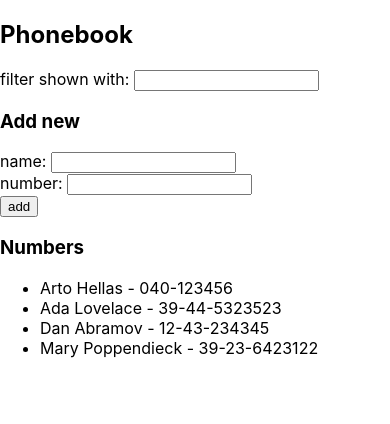
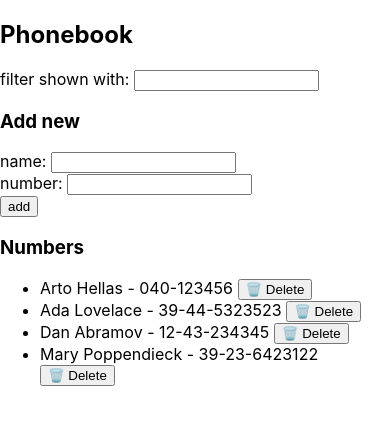
Before and after one commit to markoseppanen/fsOpen, a React (Create React App) app in the folder part2/phonebook/: page / in a window 390 px wide. Shown: the top 424 px of the page. Built offline with nearby package versions, Linux system fonts and the light colour scheme; data requests are answered from the project's data file; the HTML template or start-up script is replaced by a standard one.

Commit message:
phonebook: step9

```diff
--- a/part2/phonebook/src/App.js
+++ b/part2/phonebook/src/App.js
@@ -13,7 +13,7 @@ const App = () => {
   const [filter, setFilter] = useState('');
 
   useEffect(() => {
-    Persons.getAll().then(persons => setPersons(persons));
+    Persons.getAllPersons().then(persons => setPersons(persons));
   }, []);
 
   const addPerson = event => {
@@ -22,13 +22,22 @@ const App = () => {
     if (persons.some(person => person.name === newName)) {
       window.alert(`${newName} is already added to phonebook`);
     } else {
-      Persons.add({
+      Persons.addPerson({
         name: newName,
         number: newNumber,
       }).then(person => setPersons(persons.concat(person)));
 
       setNewName('');
       setNewNumber('');
+    }
+  };
+
+  const deletePerson = id => {
+    const person = persons.filter(person => person.id === id).pop();
+
+    if (window.confirm(`Are you sure you want to delete ${person.name}`)) {
+      Persons.deletePerson(id);
+      setPersons(persons.filter(person => person.id !== id));
     }
   };
 
@@ -64,7 +73,7 @@ const App = () => {
         newNumber={newNumber}
       />
       <h3>Numbers</h3>
-      <NameList filteredList={filteredList} />
+      <NameList filteredList={filteredList} deletePerson={deletePerson} />
     </div>
   );
 };
--- a/part2/phonebook/src/components/Namelist.js
+++ b/part2/phonebook/src/components/Namelist.js
@@ -1,8 +1,9 @@
-export const NameList = ({ filteredList }) => (
+export const NameList = ({ deletePerson, filteredList }) => (
   <ul>
     {filteredList.map(person => (
       <li key={person.id}>
-        {person.name} - {person.number}
+        {person.name} - {person.number}{' '}
+        <button onClick={() => deletePerson(person.id)}>🗑️ Delete</button>
       </li>
     ))}
   </ul>
--- a/part2/phonebook/src/services/Persons.js
+++ b/part2/phonebook/src/services/Persons.js
@@ -1,12 +1,17 @@
 import axios from 'axios';
 const baseURL = 'http://localhost:3001/persons';
 
-export const getAll = () => {
+export const getAllPersons = () => {
   const req = axios.get(baseURL);
   return req.then(resp => resp.data);
 };
 
-export const add = personObject => {
+export const addPerson = personObject => {
   const req = axios.post(baseURL, personObject);
   return req.then(resp => resp.data);
 };
+
+export const deletePerson = id => {
+  const req = axios.delete(`${baseURL}/${id}`);
+  return req.then(resp => resp.data);
+};
```
